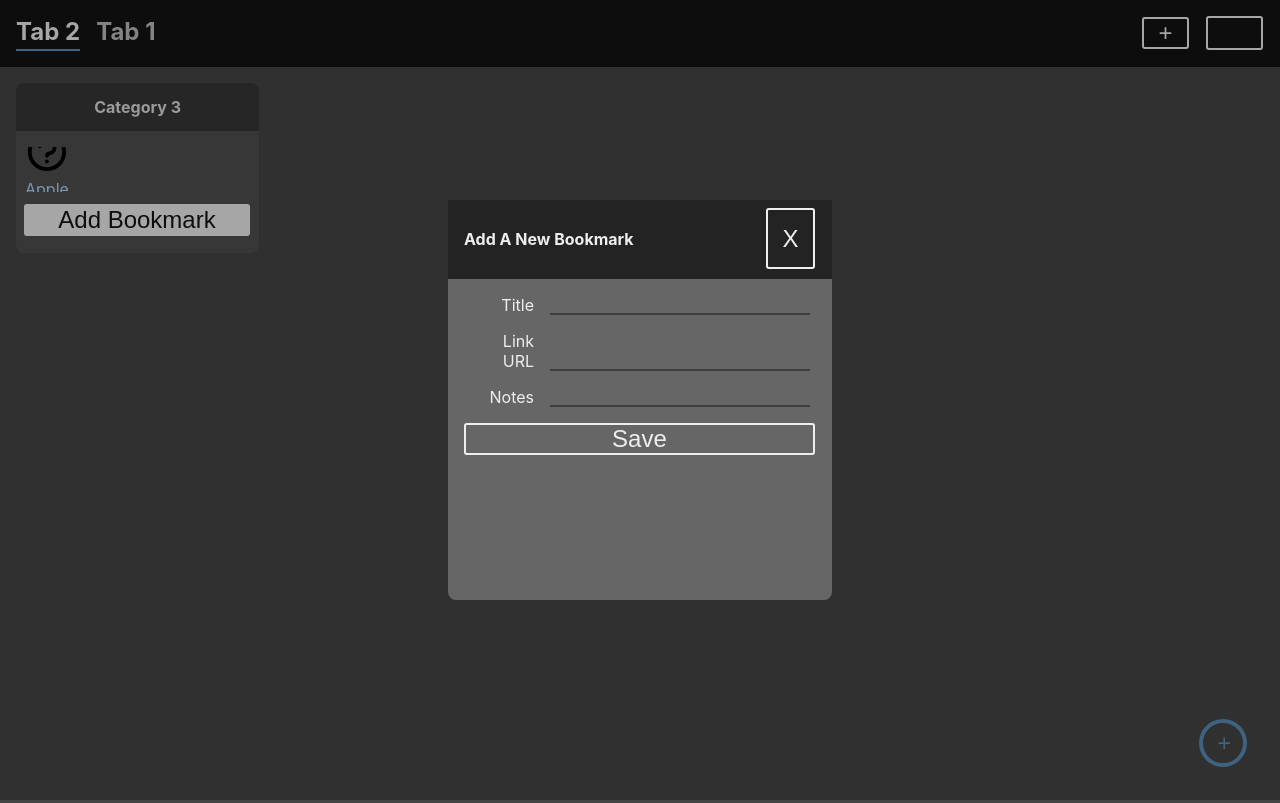
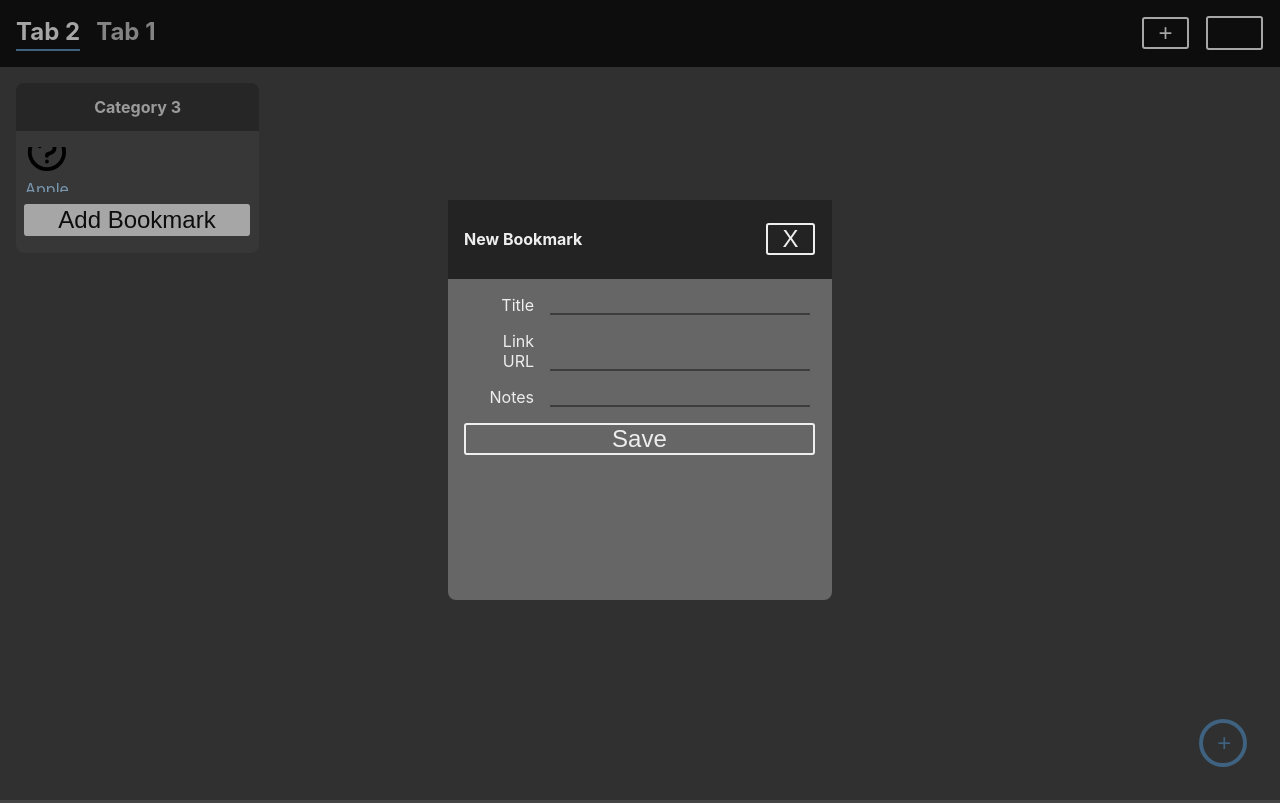
Before and after one commit to joshua-richardson-88/NetOrganizer-client, a React (Create React App) app: page / in a window 1280 px wide. Both pictures are taken after a click on the button "Add Bookmark". Built offline with nearby package versions, Linux system fonts and the light colour scheme; some icons are missing.

Commit message:
Cleaned up new bookmark modal css, changed head title

```diff
--- a/src/App.css
+++ b/src/App.css
@@ -3,10 +3,6 @@
   display: flex;
   flex-flow: column nowrap;
 }
-.hide {
-  display: none;
-}
-
 header {
   display: flex;
   flex-flow: row nowrap;
@@ -47,6 +43,7 @@ header > .tablist {
   color: #444;
 }
 button {
+  height: max-content;
   display: inline-block;
   margin: 0 0.05em 0.05em 0;
   padding: 0em 0.6em;
@@ -262,6 +259,7 @@ main > .fab:hover {
   transform: translate(-50%, -50%);
   background-color: #666;
   border-radius: 0.5rem;
+  min-width: fit-content;
   width: 30vw;
   height: 50vh;
   z-index: 1001;
@@ -270,6 +268,7 @@ main > .fab:hover {
   display: flex;
   background-color: #232323;
   justify-content: space-between;
+  align-items: center;
   padding: 0.5rem 1rem;
   color: #eee;
 }
--- a/src/features/bookmarks/components/NewBookmarkForm.tsx
+++ b/src/features/bookmarks/components/NewBookmarkForm.tsx
@@ -65,7 +65,7 @@ const NewBookmarkForm: FC<Props> = ({
       <div className='modal-backdrop' />
       <div className='modal'>
         <div className='header'>
-          <h4>Add A New Bookmark</h4>
+          <h4>New Bookmark</h4>
           <button onClick={handleClose}>X</button>
         </div>
         <form onSubmit={handleSubmit}>
```
